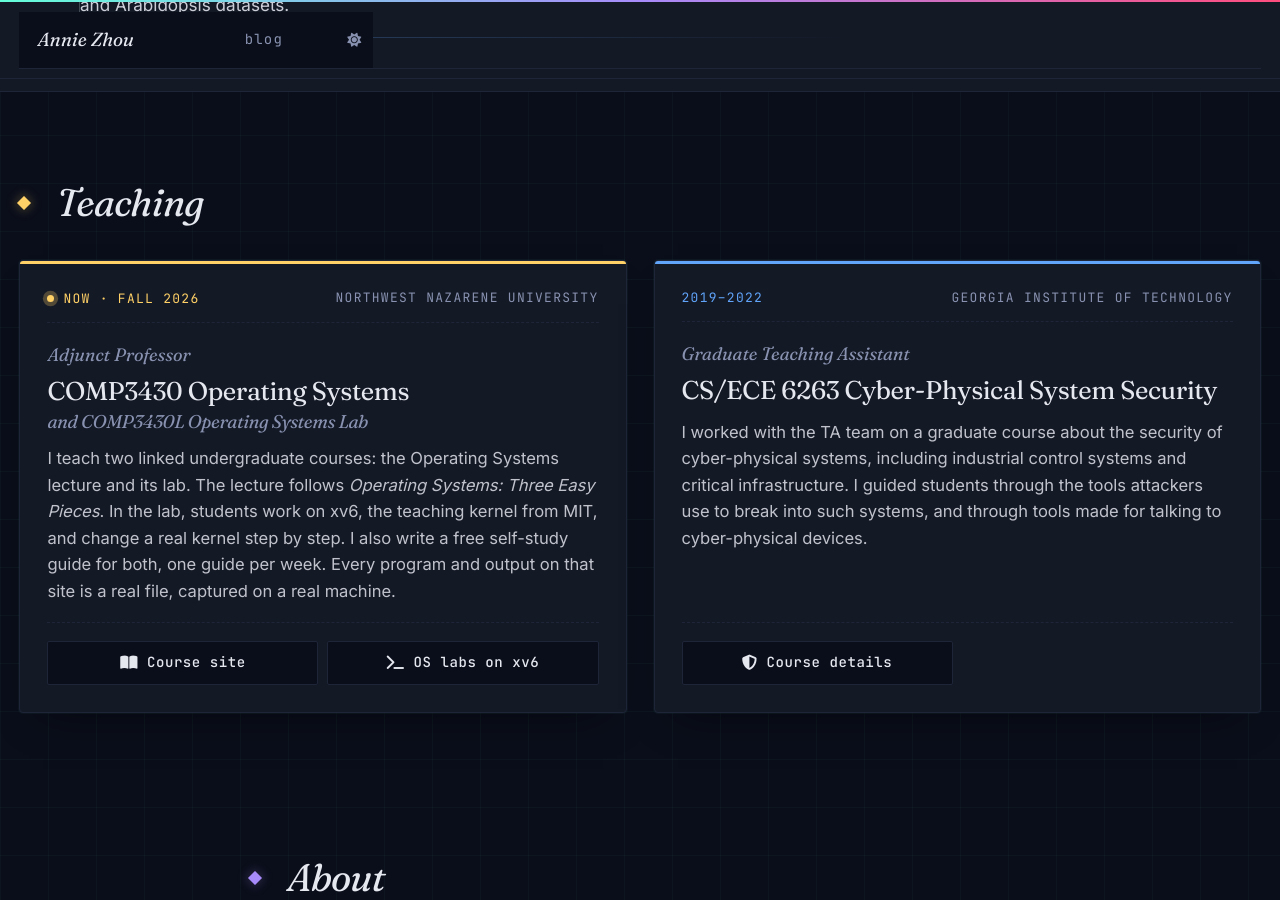
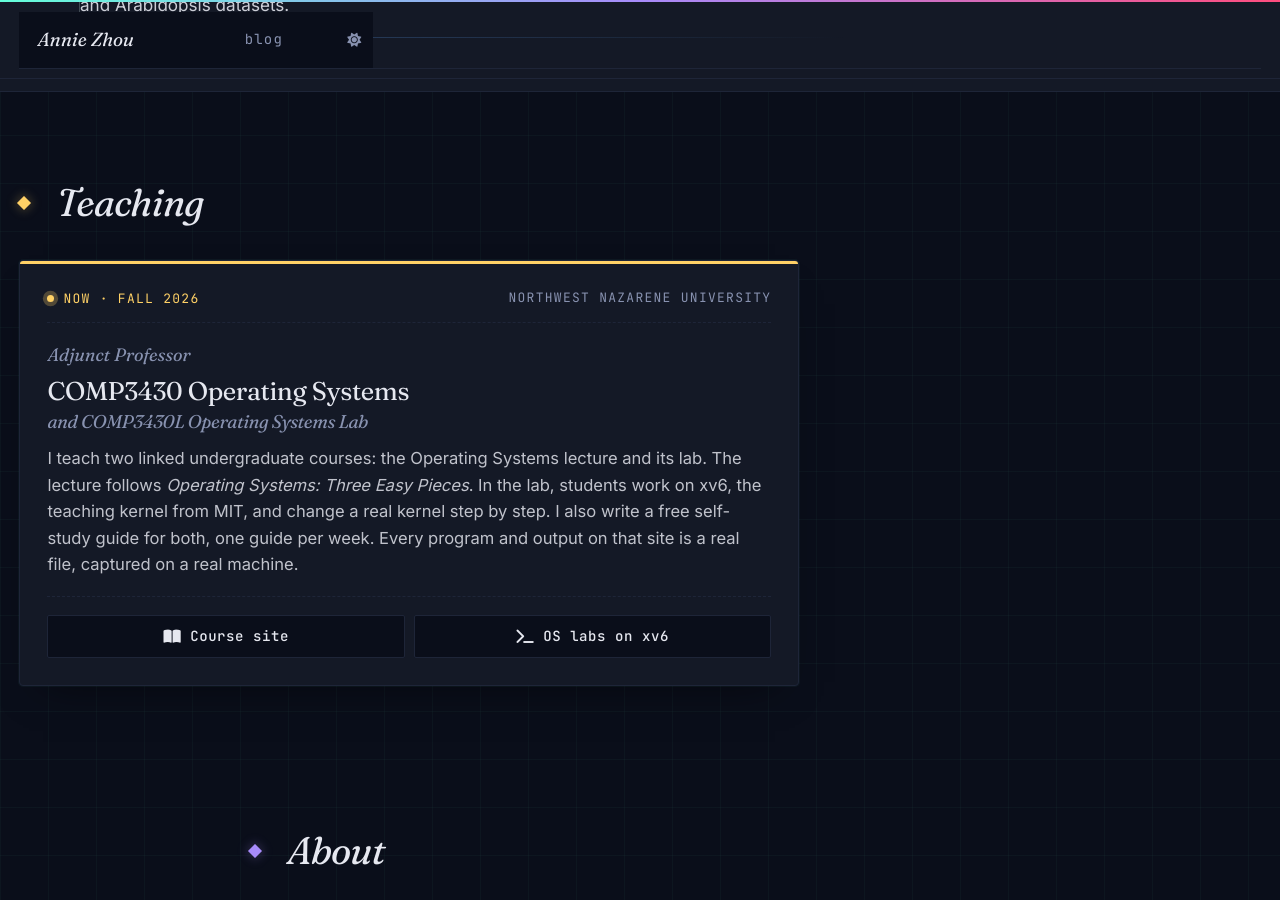
Before and after one commit to Annie983284450-1/Annie983284450-1.github.io, a Jekyll site: the page built from _pages/about.md, in a window 1280 px wide and 900 px high, scrolled down 2601 px. Built offline with Jekyll 4.4.1, drawn with Linux system fonts in a browser that asks for light colours; some web fonts are replaced.

Commit message:
delete GT TA

```diff
--- a/_includes/home/teaching.html
+++ b/_includes/home/teaching.html
@@ -27,23 +27,5 @@
       </div>
     </article>
 
-    <!-- ============ Georgia Tech · CS/ECE 6263 (TA) ============ -->
-    <article class="teaching-card">
-      <div class="teaching-card__meta">
-        <span class="teaching-card__when">2019–2022</span>
-        <span>Georgia Institute of Technology</span>
-      </div>
-      <p class="teaching-card__role">Graduate Teaching Assistant</p>
-      <h3 class="teaching-card__title">
-        <a href="{{ base_path }}/teaching/cs6263">CS/ECE 6263 Cyber-Physical System Security</a>
-      </h3>
-      <p class="teaching-card__body">I worked with the TA team on a graduate course about the security of cyber-physical systems, including industrial control systems and critical infrastructure. I guided students through the tools attackers use to break into such systems, and through tools made for talking to cyber-physical devices.</p>
-      <div class="teaching-card__actions">
-        <a class="card__action" href="{{ base_path }}/teaching/cs6263">
-          <i class="fa-solid fa-shield-halved" aria-hidden="true"></i><span>Course details</span>
-        </a>
-      </div>
-    </article>
-
   </div>
 </section>
--- a/_sass/layout/_redesign.scss
+++ b/_sass/layout/_redesign.scss
@@ -217,16 +217,13 @@ html[data-theme="dark"] .signature-card:nth-child(3)   { --glow-color: 225, 29,
   opacity: 0.35;
 }
 
-/* --- 5. Teaching — two cards, current role first ------------------------ */
+/* --- 5. Teaching — current role card (kept at a readable width) -------- */
 
 .teaching__grid {
   display: grid;
   grid-template-columns: 1fr;
   gap: var(--space-5);
-
-  @media (min-width: 900px) {
-    grid-template-columns: 1fr 1fr;
-  }
+  max-width: 780px;
 }
 
 .teaching-card {
```
